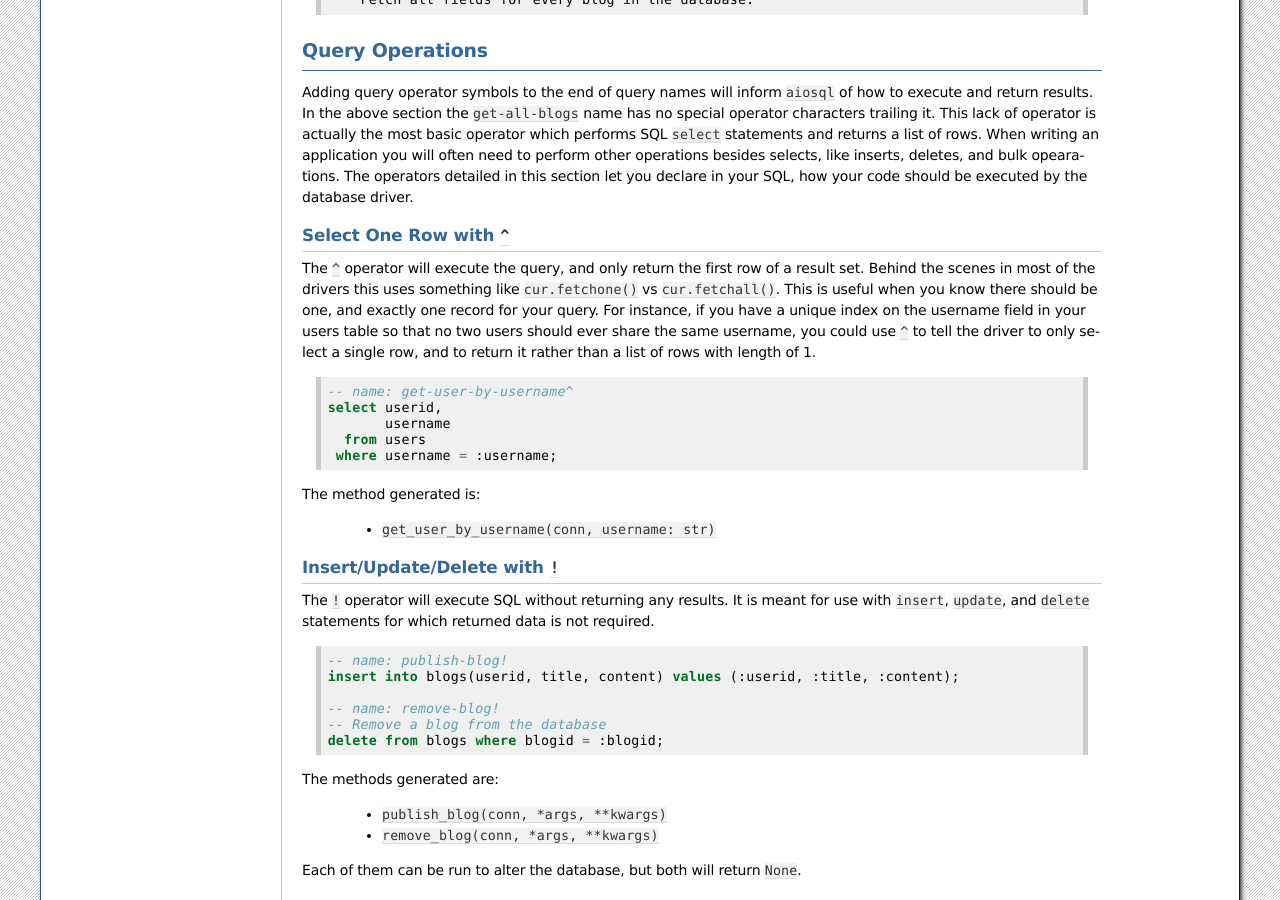
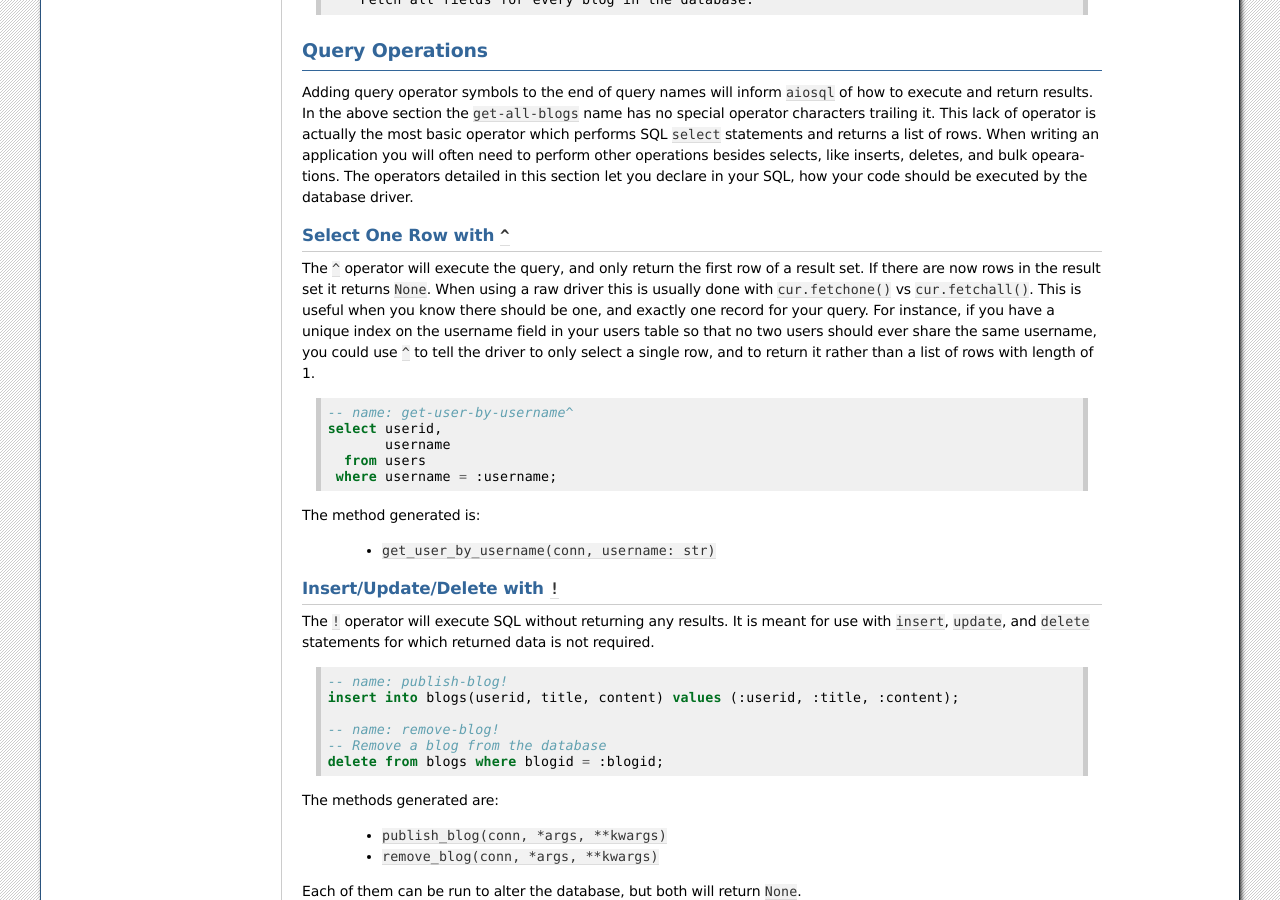
Before and after one commit to nackjicholson/aiosql, a Sphinx documentation site: the page built from docs/defining_queries.rst, in a window 1280 px wide and 900 px high, scrolled down 623 px. Built offline with Sphinx 7.4.7, drawn with Linux system fonts in a browser that asks for light colours; pages that are not in the unit, such as notebooks, are missing from menus.

Commit message:
use Optional in docs for type hint of get_user_by_username

```diff
--- a/docs/defining_queries.rst
+++ b/docs/defining_queries.rst
@@ -57,11 +57,12 @@
 Select One Row with ``^``
 -------------------------
 
-The ``^`` operator will execute the query, and only return the first row of a result set. Behind the scenes in most
-of the drivers this uses something like ``cur.fetchone()`` vs ``cur.fetchall()``. This is useful when you know there
-should be one, and exactly one record for your query. For instance, if you have a unique index on the username field
-in your users table so that no two users should ever share the same username, you could use ``^`` to tell the driver
-to only select a single row, and to return it rather than a list of rows with length of 1.
+The ``^`` operator will execute the query, and only return the first row of a result set. If there are now rows in the
+result set it returns ``None``. When using a raw driver this is usually done with ``cur.fetchone()`` vs
+``cur.fetchall()``. This is useful when you know there should be one, and exactly one record for your query. For
+instance, if you have a unique index on the username field in your users table so that no two users should ever share
+the same username, you could use ``^`` to tell the driver to only select a single row, and to return it rather than a
+list of rows with length of 1.
 
 .. code-block:: sql
 
--- a/docs/getting_started.rst
+++ b/docs/getting_started.rst
@@ -123,11 +123,13 @@
 
 .. code-block:: python
 
+    from typing import List, Optional
+
     class QInterface:
         def get_all_users(conn) -> List[User]:
             pass
 
-        def get_user_by_username(conn, username: str) -> User:
+        def get_user_by_username(conn, username: str) -> Optional[User]:
             pass
 
 
```
